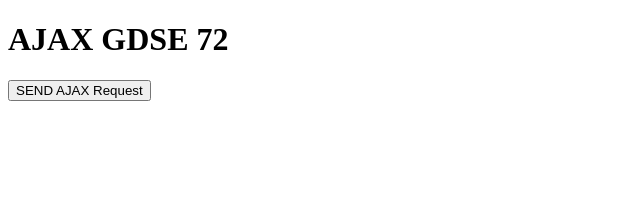
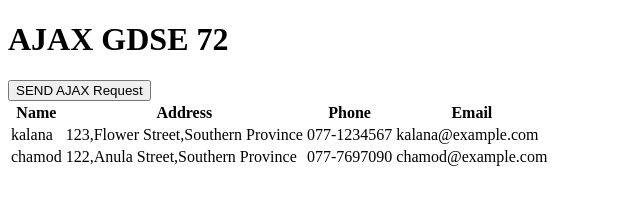
Before and after one commit to kalanaCwarnakulasooriya/AJAX-Requests, a plain HTML site: page index.html in a window 1280 px wide. Shown: the whole page, without its empty margins (0-640 px from the left). Drawn offline with nearby package versions, Linux system fonts and the light colour scheme.

Commit message:
database.json data load table

```diff
--- /dev/null
+++ b/database.json
@@ -0,0 +1,36 @@
+[
+  {
+    "name" : "kalana",
+    "address" : [
+      {
+        "no" : 123,
+        "street" : "Flower Street",
+        "province" : "Southern Province"
+      },
+      {
+        "no" : 100,
+        "street" : "Jayanthi Street",
+        "province" : "Central Province"
+      }
+    ],
+    "phone" : "077-1234567",
+    "email" : "kalana@example.com"
+  },
+  {
+    "name" : "chamod",
+    "address" : [
+      {
+        "no" : 122,
+        "street" : "Anula Street",
+        "province" : "Southern Province"
+      },
+      {
+        "no" : 109,
+        "street" : "Nine Street",
+        "province" : "Southern Province"
+      }
+    ],
+    "phone" : "077-7697090",
+    "email" : "chamod@example.com"
+  }
+]
--- a/index.html
+++ b/index.html
@@ -8,6 +8,21 @@
     <h1>AJAX GDSE 72</h1>
     <h3 id="ajax-text"></h3>
     <button id="ajax-btn">SEND AJAX Request</button>
+
+<section>
+    <table id="customer-table">
+        <thead>
+        <tr>
+            <th>Name</th>
+            <th>Address</th>
+            <th>Phone</th>
+            <th>Email</th>
+        </tr>
+        </thead>
+        <tbody class="table-row"></tbody>
+    </table>
+</section>
+
 
     <script src="https://ajax.googleapis.com/ajax/libs/jquery/3.7.1/jquery.min.js"></script>
 
@@ -50,7 +65,6 @@
     $(`#ajax-btn`).click(function (){
         $.ajax({
             url: "db.txt",
-            // method: "PUT",
             success: function (result) {
                 // console.log(result);
                 $(`#ajax-text`).html(result)
@@ -60,6 +74,28 @@
             }
         });
     });
+
+
+    $(document).ready(function () {
+        $.ajax({
+            url: "database.json",
+            method: "GET",
+            success: function (result) {
+                $.each(result, function (index, value) {
+                    $(`.table-row`).append(`
+                        <tr>
+                            <td>${value.name}</td>
+                            <td>${value.address[0].no},${value.address[0].street},${value.address[0].province}</td>
+                            <td>${value.phone}</td>
+                            <td>${value.email}</td>
+                        </tr>
+                    `);
+                });
+            }
+        });
+    });
+
+
 </script>
 </body>
 </html>
```
